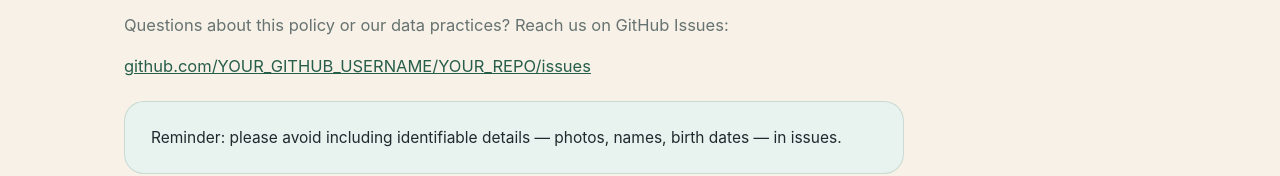
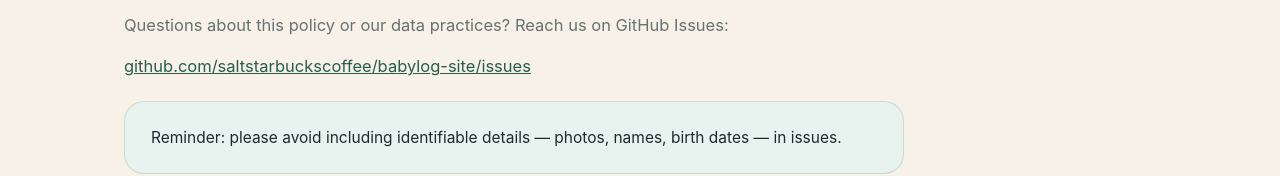
Before and after one commit to saltStarbucksCoffee/babylog-site, a plain HTML site: page privacy.html in a window 1280 px wide. Shown: the part 2286-2462 px from the top of the page. Drawn offline with Linux system fonts and the light colour scheme.

Commit message:
Update public support and privacy URLs

```diff
--- a/privacy.html
+++ b/privacy.html
@@ -93,7 +93,7 @@
       <section>
         <h2 data-zh="八、联系我们" data-en="8. Contact us">八、联系我们</h2>
         <p data-zh="对本政策或数据实践有任何疑问，欢迎通过 GitHub Issues 联系我们：" data-en="Questions about this policy or our data practices? Reach us on GitHub Issues:">对本政策或数据实践有任何疑问，欢迎通过 GitHub Issues 联系我们：</p>
-        <p><a href="https://github.com/YOUR_GITHUB_USERNAME/YOUR_REPO/issues" target="_blank" rel="noopener">github.com/YOUR_GITHUB_USERNAME/YOUR_REPO/issues</a></p>
+        <p><a href="https://github.com/saltstarbuckscoffee/babylog-site/issues" target="_blank" rel="noopener">github.com/saltstarbuckscoffee/babylog-site/issues</a></p>
         <div class="notice" data-rich="1" data-zh="提醒：请在 Issue 中避免包含宝宝照片、姓名、出生日期等可识别的隐私信息。" data-en="Reminder: please avoid including identifiable details — photos, names, birth dates — in issues."><b>提醒：</b>请在 Issue 中避免包含宝宝照片、姓名、出生日期等可识别的隐私信息。</div>
         <p style="margin-top:28px;color:var(--faint)" data-zh="版权 © 2026 Yuanyuan Li。保留所有权利。" data-en="© 2026 Yuanyuan Li. All rights reserved.">版权 © 2026 Yuanyuan Li。保留所有权利。</p>
       </section>
@@ -108,7 +108,7 @@
     <nav aria-label="页脚导航">
       <a href="index.html" data-zh="首页" data-en="Home">首页</a>
       <a href="support.html" data-zh="技术支持" data-en="Support">技术支持</a>
-      <a href="https://github.com/YOUR_GITHUB_USERNAME/YOUR_REPO/issues" rel="noopener" target="_blank" data-zh="问题反馈" data-en="Feedback">问题反馈</a>
+      <a href="https://github.com/saltstarbuckscoffee/babylog-site/issues" rel="noopener" target="_blank" data-zh="问题反馈" data-en="Feedback">问题反馈</a>
     </nav>
   </div>
 </footer>
```
Also changed, not shown: index.html (+1 -1 lines), support.html (+2 -2 lines).
